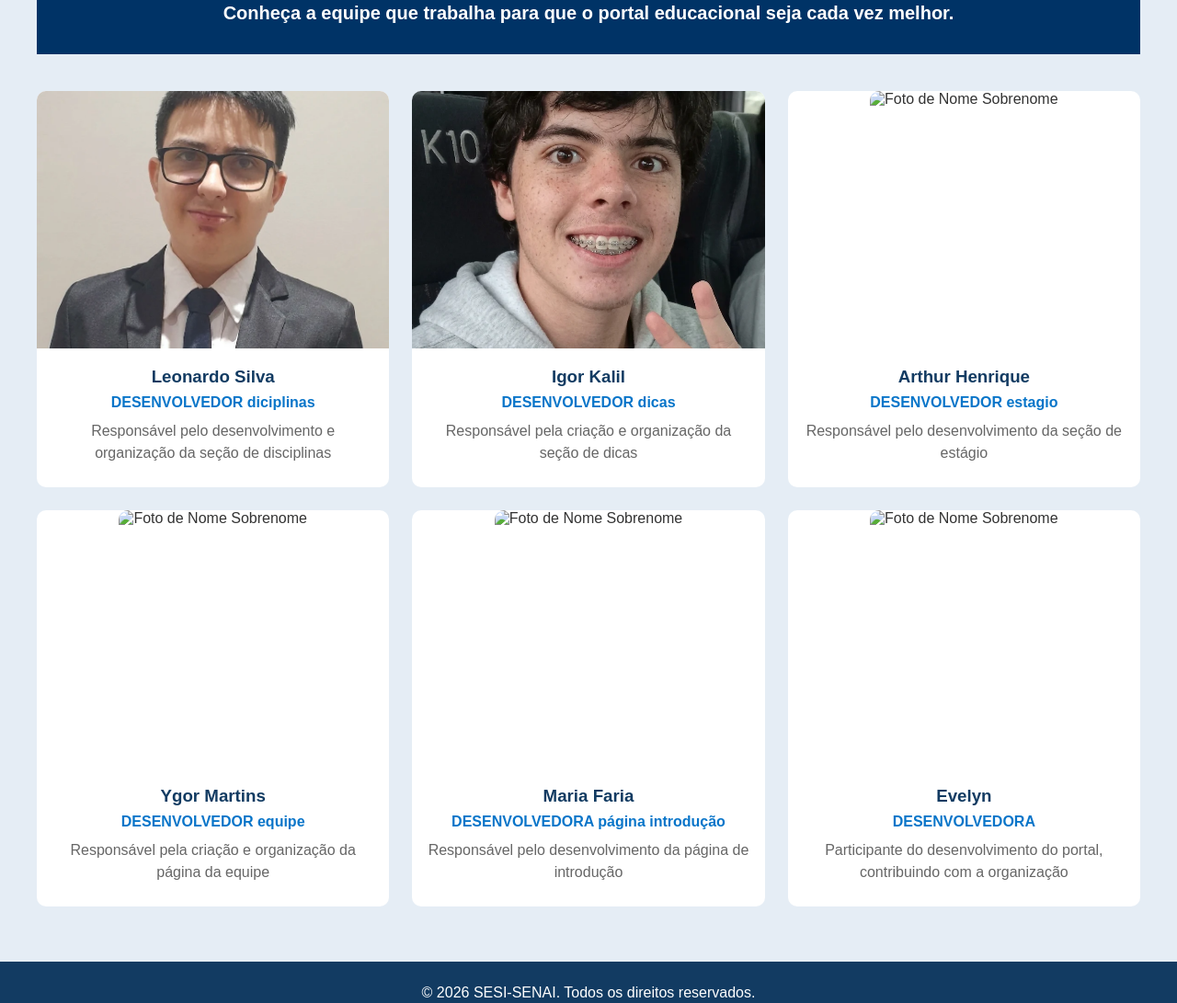
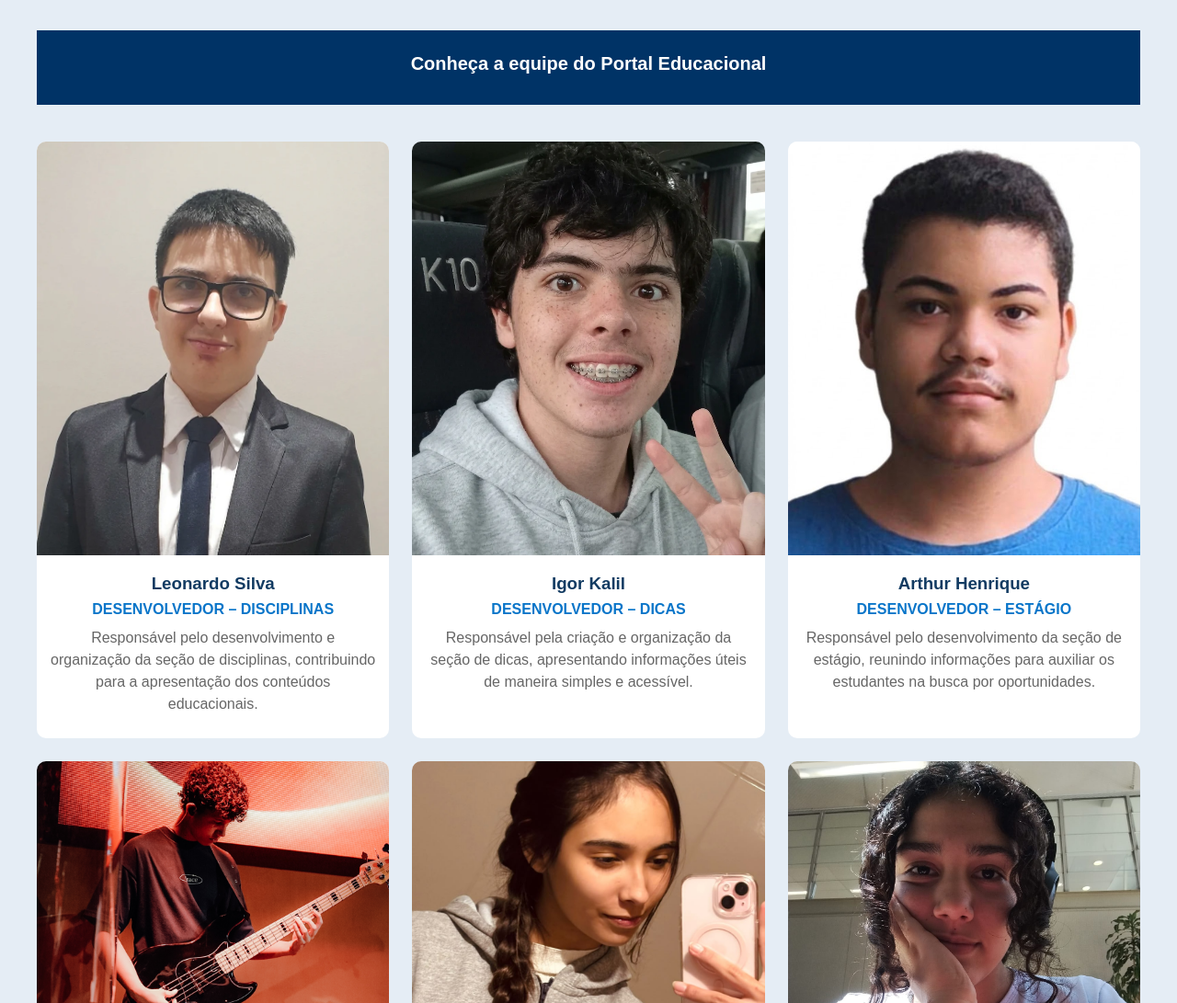
Before and after one commit to leonardossantos8-ui/projeto_final_html, a plain HTML site: page pages/sobre.html in a window 1280 px wide. Shown: the part 821-1912 px from the top of the page at 92% size. Drawn offline with Linux system fonts and the light colour scheme.

Commit message:
Atualização das imagens e estilos

```diff
--- a/css/sobre.css
+++ b/css/sobre.css
@@ -8,11 +8,17 @@ header {
     display: flex;
     background-color: #003366;
     padding: 25px;
+    align-items: center;
+    position: relative;
 }
 
 header a {
     color: #ffffff;
     text-decoration: none;
+}
+
+header nav {
+    margin-left: auto;
 }
 
 .icone-livros {
@@ -177,7 +183,7 @@ body {
 
 .foto {
     width: 100%;
-    height: 280px;
+    height: 450px;
 }
 
 .foto img {
--- a/pages/sobre.html
+++ b/pages/sobre.html
@@ -2,28 +2,29 @@
 <html lang="pt-BR">
 <head>
   <meta charset="UTF-8">
+  <meta name="viewport" content="width=device-width, initial-scale=1.0">
   <link rel="stylesheet" href="../css/sobre.css">
   <title>Portal Educacional | SESI-SENAI</title>
 </head>
 <body>
   <header>
-  <span class="icone-livros">📚</span>
+    <span class="icone-livros" aria-hidden="true">📚</span>
     <a href="#" class="btn sesi">SESI</a>
     <a href="#" class="btn senai">SENAI</a>
 
-
-  <a href="#" class="link inicio">Início</a>
-  <a href="#" class="link cursos">Cursos</a>
+    <nav aria-label="Navegação principal">
+      <a href="../index.html" class="link inicio">Início</a>
+      <a href="disciplina.html" class="link cursos">Cursos</a>
+      <a href="dicas.html" class="link dicas">Dicas</a>
+      <a href="estagio.html" class="link estagio">Estágio</a>
+    </nav>
   </header>
-    </body>
 
   <main>
-
-    <section class="hero">
-      <h1>Somos pessoas cuidando de um portal feito para pessoas.</h1>
+    <section class="hero" aria-labelledby="titulo-hero">
+      <h1 id="titulo-hero">Somos pessoas cuidando de um portal feito para pessoas.</h1>
       <p class="hero-texto">
-        O Nome do Portal nasceu para [descreva o problema que vocês resolvem].
-        Hoje reunimos [o que o portal oferece] em um só lugar, de um jeito simples de usar e fácil de entender.
+        O Portal Educacional nasceu da necessidade de reunir informações importantes para estudantes em um único lugar, facilitando o acesso a conteúdos educacionais, dicas e oportunidades de estágio. Hoje, oferecemos um espaço digital simples, organizado e acessível, pensado para ajudar estudantes a aprender, se desenvolver e se preparar para o futuro.
       </p>
     </section>
 
@@ -32,89 +33,96 @@
       <ul class="proposito-lista">
         <li>
           <h3>Missão</h3>
-          <p>Escreva aqui, em uma ou duas frases, o que o portal faz e para quem.</p>
+          <p>Facilitar o acesso à educação, dicas e oportunidades para estudantes.</p>
         </li>
         <li>
           <h3>Visão</h3>
-          <p>Escreva aqui onde vocês querem chegar e que diferença querem fazer.</p>
+          <p>Ser referência em informação e oportunidades para o futuro dos estudantes.</p>
         </li>
         <li>
           <h3>Valores</h3>
-          <p>Liste os princípios que guiam o trabalho: transparência, cuidado, clareza, compromisso.</p>
+          <p>Educação, respeito, transparência, responsabilidade, compromisso e colaboração.</p>
         </li>
       </ul>
     </section>
 
     <section class="equipe" aria-labelledby="titulo-equipe">
       <header class="equipe-intro">
-        <h2 id="titulo-equipe">Conheça a equipe que trabalha para que o portal educacional seja cada vez melhor.</h2>
-        </h2>
+        <h2 id="titulo-equipe">Conheça a equipe do Portal Educacional</h2>
       </header>
 
       <ul class="equipe-grade">
-
         <li class="leonardo">
+          <article>
             <figure class="foto">
-            <img src="../assects/img/leo.png" alt="Foto de Nome Sobrenome" width="400" height="500" loading="lazy">
+              <img src="../assects/img/leo.png" alt="Foto de Leonardo Silva" width="400" height="500" loading="lazy">
             </figure>
             <h3>Leonardo Silva</h3>
-          <p class="cargo">DESENVOLVEDOR diciplinas</p>
-          <p>Responsável pelo desenvolvimento e organização da seção de disciplinas</p>
+            <p class="cargo">DESENVOLVEDOR – DISCIPLINAS</p>
+            <p>Responsável pelo desenvolvimento e organização da seção de disciplinas, contribuindo para a apresentação dos conteúdos educacionais.</p>
+          </article>
         </li>
 
-        <li class="Igor Kalil">
+        <li class="igor">
+          <article>
             <figure class="foto">
-           <img src="../assects/img/kalil.png" alt="Foto de Nome Sobrenome" width="400" height="500" loading="lazy">
+              <img src="../assects/img/kalil.png" alt="Foto de Igor Kalil" width="400" height="500" loading="lazy">
             </figure>
             <h3>Igor Kalil</h3>
-          <p class="cargo">DESENVOLVEDOR dicas</p>
-          <p>Responsável pela criação e organização da seção de dicas</p>
+            <p class="cargo">DESENVOLVEDOR – DICAS</p>
+            <p>Responsável pela criação e organização da seção de dicas, apresentando informações úteis de maneira simples e acessível.</p>
+          </article>
         </li>
 
-        <li class="Arthur">
+        <li class="arthur">
+          <article>
             <figure class="foto">
-            <img src="imagens/equipe/pessoa-3.jpg" alt="Foto de Nome Sobrenome" width="400" height="500" loading="lazy">
+              <img src="../assects/img/arthur.jpg" alt="Foto de Arthur Henrique" width="400" height="500" loading="lazy">
             </figure>
             <h3>Arthur Henrique</h3>
-          <p class="cargo">DESENVOLVEDOR estagio</p>
-          <p>Responsável pelo desenvolvimento da seção de estágio</p>
+            <p class="cargo">DESENVOLVEDOR – ESTÁGIO</p>
+            <p>Responsável pelo desenvolvimento da seção de estágio, reunindo informações para auxiliar os estudantes na busca por oportunidades.</p>
+          </article>
         </li>
 
-        <li class="Ygor">
+        <li class="ygor">
+          <article>
             <figure class="foto">
-            <img src="imagens/equipe/pessoa-4.jpg" alt="Foto de Nome Sobrenome" width="400" height="500" loading="lazy">
+              <img src="../assects/img/yguinho.jpg" alt="Foto de Ygor Martins" width="400" height="500" loading="lazy">
             </figure>
             <h3>Ygor Martins</h3>
-          <p class="cargo">DESENVOLVEDOR equipe</p>
-          <p>Responsável pela criação e organização da página da equipe</p>
+            <p class="cargo">DESENVOLVEDOR – EQUIPE</p>
+            <p>Responsável pela criação e organização da página da equipe, apresentando os integrantes e suas funções no projeto.</p>
+          </article>
         </li>
 
-        <li class="Maria ">
+        <li class="maria">
+          <article>
             <figure class="foto">
-            <img src="imagens/equipe/pessoa-5.jpg" alt="Foto de Nome Sobrenome" width="400" height="500" loading="lazy">
+              <img src="../assects/img/duda.jpg" alt="Foto de Maria Faria" width="400" height="500" loading="lazy">
             </figure>
             <h3>Maria Faria</h3>
-          <p class="cargo">DESENVOLVEDORA página introdução</p>
-          <p>Responsável pelo desenvolvimento da página de introdução</p>
+            <p class="cargo">DESENVOLVEDORA – INTRODUÇÃO</p>
+            <p>Responsável pelo desenvolvimento da página de introdução, apresentando os objetivos e a proposta do portal.</p>
+          </article>
         </li>
 
-        <li class="Evelyn ">
+        <li class="evelyn">
+          <article>
             <figure class="foto">
-            <img src="imagens/equipe/pessoa-6.jpg" alt="Foto de Nome Sobrenome" width="400" height="500" loading="lazy">
+              <img src="../assects/img/evelyn.jpg" alt="Foto de Evelyn" width="400" height="500" loading="lazy">
             </figure>
-          <h3>Evelyn </h3>
+            <h3>Evelyn</h3>
             <p class="cargo">DESENVOLVEDORA</p>
-          <p>Participante do desenvolvimento do portal, contribuindo com a organização</p>
+            <p>Contribui para o desenvolvimento do portal, colaborando com a organização e construção das páginas do projeto.</p>
+          </article>
         </li>
-
       </ul>
     </section>
-
   </main>
 
   <footer>
-    <span>© 2026 SESI-SENAI. Todos os direitos reservados.</span>
+    <small>© 2026 SESI-SENAI. Todos os direitos reservados.</small>
   </footer>
-
 </body>
 </html>
```
Also changed, not shown: assects/img/arthur.jpg (added), assects/img/duda.jpg (added), assects/img/evelyn.jpg (added), assects/img/yguinho.jpg (added). Lines whose indentation alone changed are shown as unchanged.
